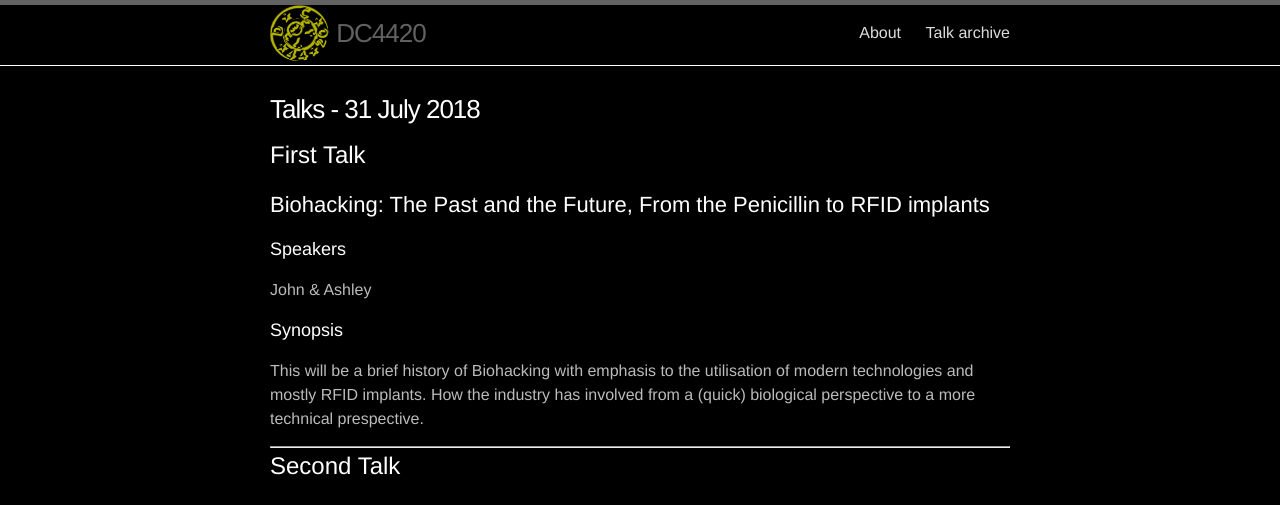
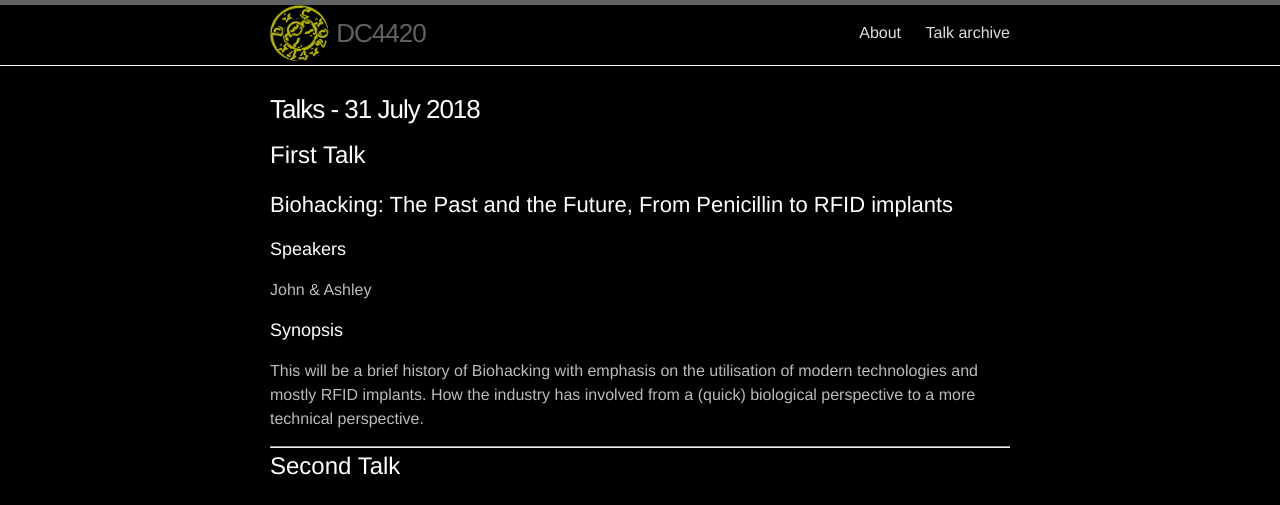
Before and after one commit to dc4420/website, a Jekyll site: the page built from _posts/2018-07-31-talks.markdown, in a window 1280 px wide. Shown: the top 505 px of the page. Built offline with Jekyll 4.4.1, drawn with Linux system fonts in a browser that asks for light colours; nearby versions of some CDN libraries.

Commit message:
I did not proof-read this

```diff
--- a/_posts/2018-07-31-talks.markdown
+++ b/_posts/2018-07-31-talks.markdown
@@ -7,7 +7,7 @@ categories: talk
 
 # First Talk
 
-## Biohacking: The Past and the Future, From the Penicillin to RFID implants
+## Biohacking: The Past and the Future, From Penicillin to RFID implants
 
 ### Speakers
 
@@ -15,8 +15,8 @@ John & Ashley
 
 ### Synopsis
 
-This will be a brief history of Biohacking with emphasis to the utilisation of modern technologies and mostly RFID implants.
-How the industry has involved from a (quick) biological perspective to a more technical prespective.
+This will be a brief history of Biohacking with emphasis on the utilisation of modern technologies and mostly RFID implants.
+How the industry has involved from a (quick) biological perspective to a more technical perspective.
 
 <hr>
 
```
